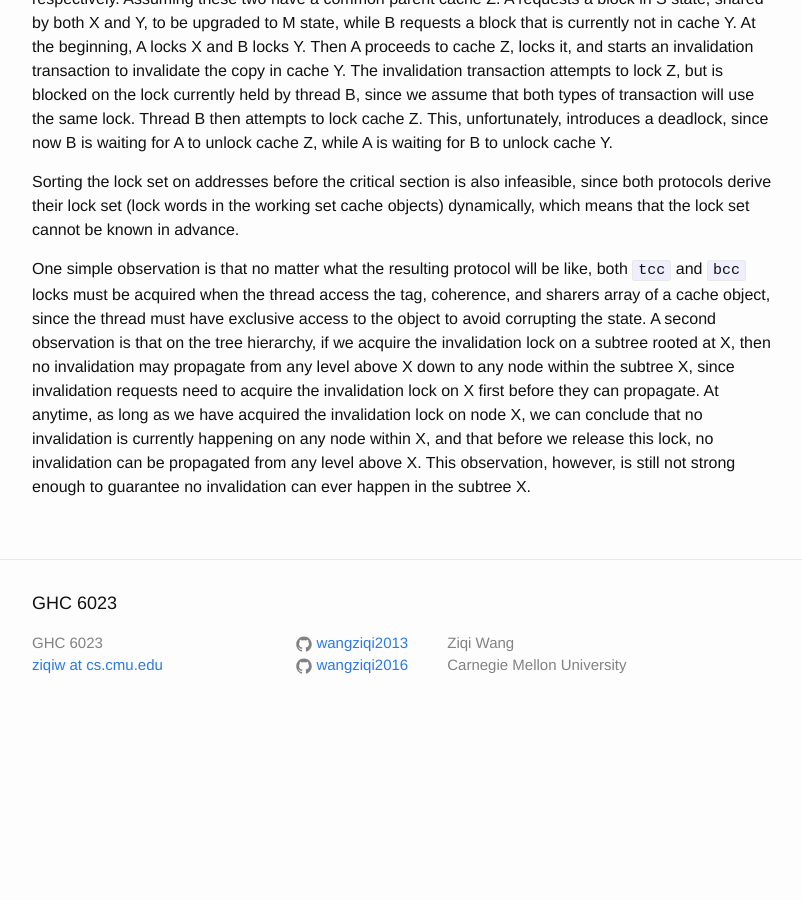
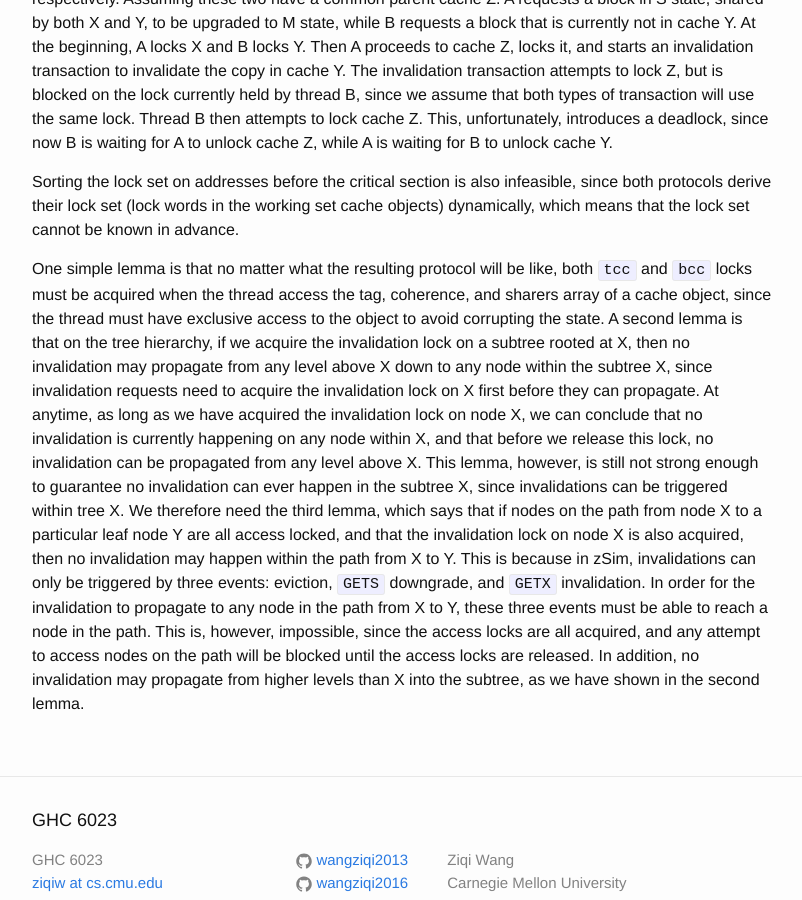
Before and after one commit to wangziqi2013/wangziqi2013.github.io, a Jekyll site: the page built from _posts/2020-01-09-understand-zsim-cache-cc.markdown, in a window 1280 px wide and 900 px high, scrolled down 5218 px. Shown: the whole window, without its empty margins (238-1040 px from the left). Built offline with Jekyll 4.4.1, drawn with Linux system fonts in a browser that asks for light colours; before the commit the page ends 5955 px from its top, so only the background shows below that.

Commit message:
Adding third lemma

```diff
--- a/_posts/2020-01-09-understand-zsim-cache-cc.markdown
+++ b/_posts/2020-01-09-understand-zsim-cache-cc.markdown
@@ -205,11 +205,19 @@ Sorting the lock set on addresses before the critical section is also infeasible
 their lock set (lock words in the working set cache objects) dynamically, which means that the lock set cannot
 be known in advance.
 
-One simple observation is that no matter what the resulting protocol will be like, both `tcc` and `bcc` locks must be acquired
+One simple lemma is that no matter what the resulting protocol will be like, both `tcc` and `bcc` locks must be acquired
 when the thread access the tag, coherence, and sharers array of a cache object, since the thread must have exclusive access
-to the object to avoid corrupting the state. A second observation is that on the tree hierarchy, if we acquire the
+to the object to avoid corrupting the state. A second lemma is that on the tree hierarchy, if we acquire the
 invalidation lock on a subtree rooted at X, then no invalidation may propagate from any level above X down to any node
 within the subtree X, since invalidation requests need to acquire the invalidation lock on X first before they can propagate.
 At anytime, as long as we have acquired the invalidation lock on node X, we can conclude that no invalidation is currently
 happening on any node within X, and that before we release this lock, no invalidation can be propagated from any level above
-X. This observation, however, is still not strong enough to guarantee no invalidation can ever happen in the subtree X.
+X. This lemma, however, is still not strong enough to guarantee no invalidation can ever happen in the subtree X,
+since invalidations can be triggered within tree X. We therefore need the third lemma, which says that if nodes on the path
+from node X to a particular leaf node Y are all access locked, and that the invalidation lock on node X is also acquired,
+then no invalidation may happen within the path from X to Y. This is because in zSim, invalidations can only be triggered
+by three events: eviction, `GETS` downgrade, and `GETX` invalidation. In order for the invalidation to propagate to any
+node in the path from X to Y, these three events must be able to reach a node in the path. This is, however, impossible,
+since the access locks are all acquired, and any attempt to access nodes on the path will be blocked until the access
+locks are released. In addition, no invalidation may propagate from higher levels than X into the subtree, as we
+have shown in the second lemma.
```
